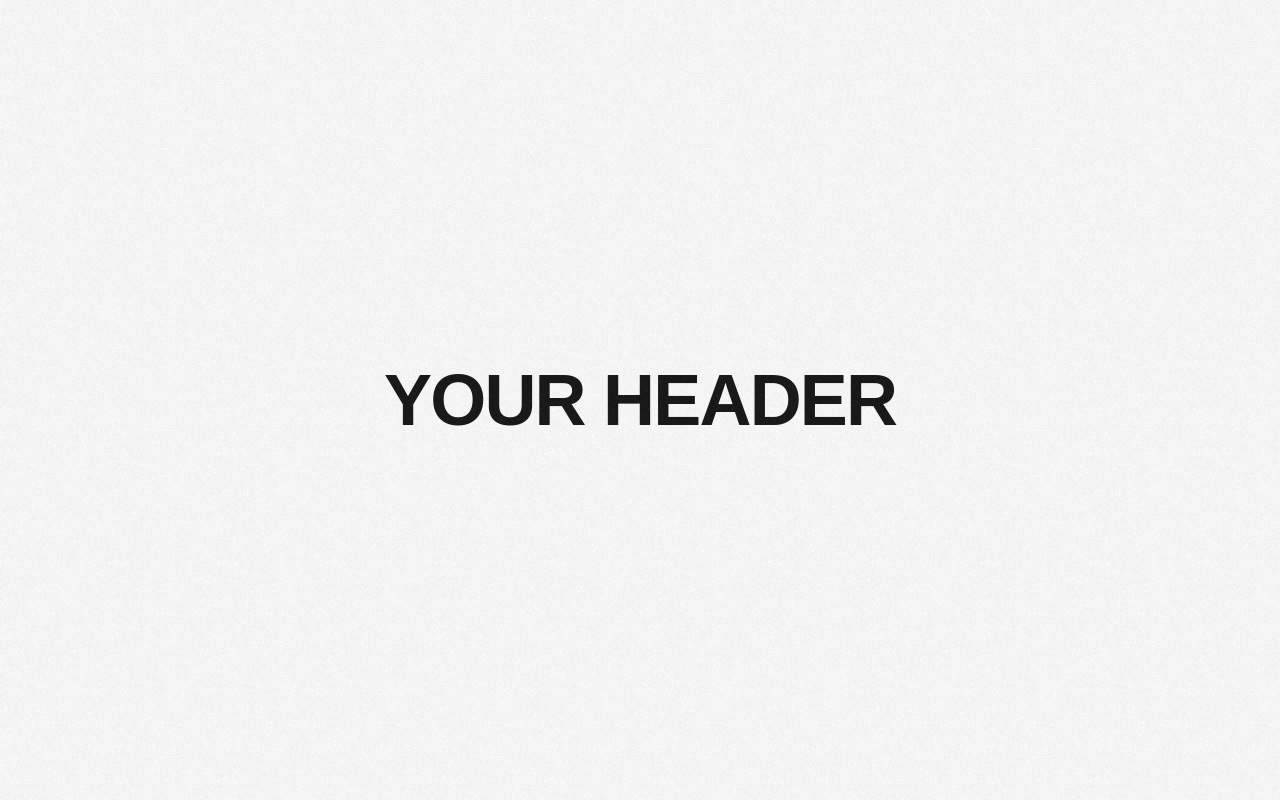
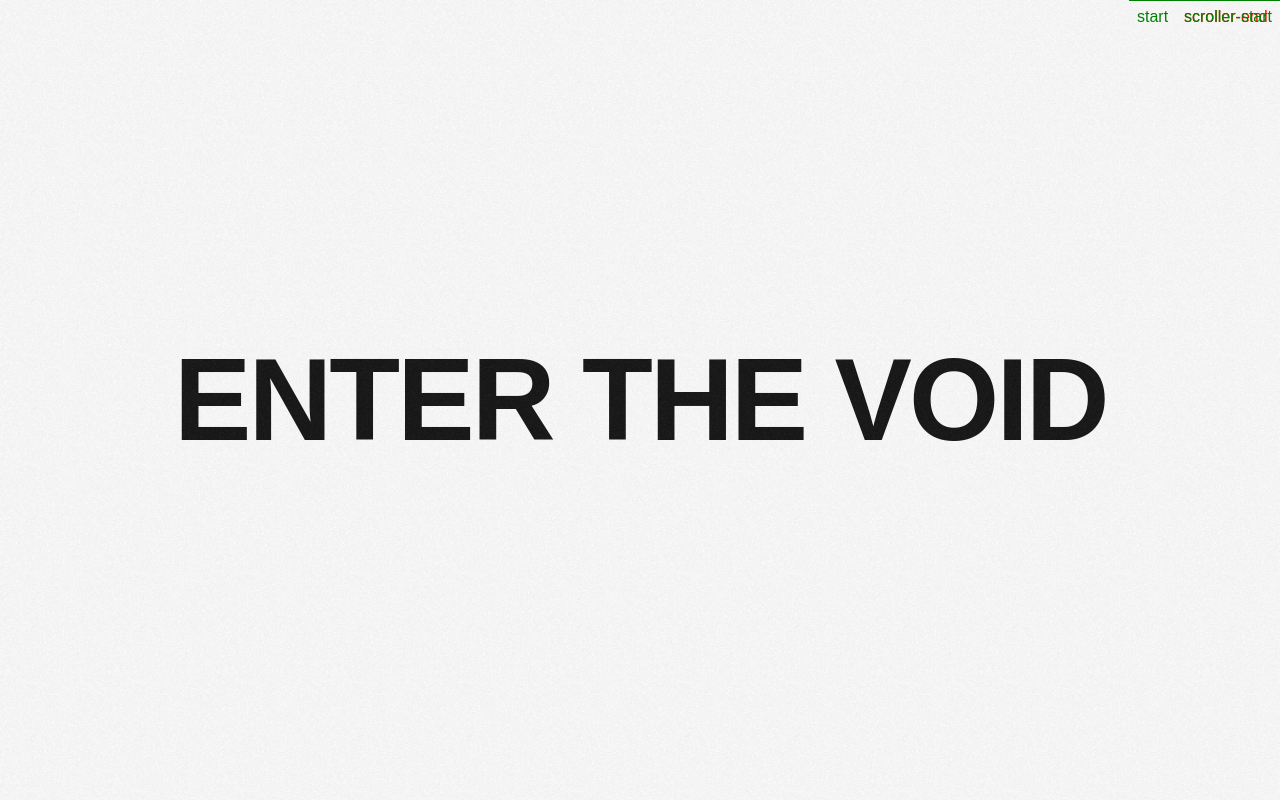
Before and after one commit to ronnielsajol/next-playground, a Next.js app: page /animate/animated-page in a window 1280 px wide. Shown: the top 800 px of the page. Built offline with nearby package versions, Linux system fonts and the light colour scheme.

Commit message:
commit hehe

```diff
--- a/app/animate/animated-page/page.tsx
+++ b/app/animate/animated-page/page.tsx
@@ -8,79 +8,76 @@ gsap.registerPlugin(ScrollTrigger);
 
 export default function Page() {
 	const root = useRef<HTMLDivElement | null>(null);
-	const heroRef = useRef<HTMLElement | null>(null);
+	const heroRef = useRef<HTMLDivElement | null>(null);
 	const h1Ref = useRef<HTMLHeadingElement | null>(null);
+	const extraBoxRef = useRef<HTMLDivElement | null>(null);
 	const nextRef = useRef<HTMLElement | null>(null);
 
 	useLayoutEffect(() => {
-		if (!root.current || !heroRef.current || !h1Ref.current || !nextRef.current) return;
+		if (!root.current || !heroRef.current || !h1Ref.current || !extraBoxRef.current) return;
 
 		const ctx = gsap.context(() => {
-			const hero = heroRef.current!;
-			const h1 = h1Ref.current!;
-			const next = nextRef.current!;
-
-			// Make sure scaling doesn't reflow layout
-			gsap.set(h1, {
-				transformOrigin: "50% 50%",
-				willChange: "transform",
+			const exp = gsap.timeline({
+				scrollTrigger: {
+					trigger: heroRef.current,
+					start: "top top",
+					end: "+=5000",
+					scrub: true,
+					markers: true,
+					pin: heroRef.current,
+				},
 			});
 
-			// If you want the hero to "hold" while the text grows, pin it:
-			gsap
-				.timeline({
-					scrollTrigger: {
-						trigger: hero,
-						start: "top top",
-						end: () => `+=${window.innerHeight * 1.2}`, // adjust feel
-						scrub: true,
-						pin: true,
-						anticipatePin: 1,
-					},
-				})
-				.to(
-					h1,
-					{
-						// this is the core: the text itself expands
-						scale: 50, // try 10–30 depending on your font/word length
-						ease: "none",
-					},
-					0
-				)
-				.to(
-					h1,
-					{
-						// optional: tighten spacing or tweak as it grows
-						letterSpacing: "-0.06em",
-						ease: "none",
-					},
-					0
-				);
+			exp.to(
+				h1Ref.current,
+				{
+					"--progress1": 1,
+					ease: "none",
+				},
+				0
+			);
 
-			// // Optional: when next section is reached, you can fade or keep it
-			// gsap.to(h1, {
-			// 	opacity: 0,
-			// 	scrollTrigger: {
-			// 		trigger: next,
-			// 		start: "top 60%",
-			// 		end: "top 20%",
-			// 		scrub: true,
-			// 	},
-			// });
+			exp.from(
+				extraBoxRef.current,
+				{
+					scaleX: 0,
+					ease: "none",
+				},
+				"-=0.4"
+			);
 		}, root);
 
 		return () => ctx.revert();
 	}, []);
 
 	return (
-		<div ref={root}>
-			<section ref={heroRef} className='relative min-h-screen overflow-hidden flex items-center justify-center bg-white'>
-				<h1 ref={h1Ref} className='text-5xl md:text-7xl font-extrabold tracking-tight text-neutral-900'>
-					YOUR HEADER
+		<div className='relative' ref={root}>
+			<section
+				ref={heroRef}
+				className='absolute w-full min-h-screen overflow-hidden flex items-center justify-center bg-white'>
+				<div
+					ref={extraBoxRef}
+					className='absolute top-0 left-0 w-full h-full bg-neutral-900  pointer-events-none'
+					style={{ transformOrigin: "50% calc(50% - var(--progress1) * 25%)", zIndex: 10 }}
+				/>
+
+				<h1
+					ref={h1Ref}
+					className='text-5xl md:text-[14.5vh] font-extrabold tracking-tight text-neutral-900 whitespace-nowrap'
+					style={{
+						transformOrigin: "48.2% 50%",
+						willChange: "transform",
+						transform: "scale(calc(1 + var(--progress1) * 50))",
+						WebkitFontSmoothing: "antialiased",
+						MozOsxFontSmoothing: "grayscale",
+						backfaceVisibility: "hidden",
+						WebkitBackfaceVisibility: "hidden",
+					}}>
+					ENTER THE VOID
 				</h1>
 			</section>
 
-			<section ref={nextRef} className='min-h-screen bg-neutral-900 text-white flex items-center justify-center'>
+			<section ref={nextRef} className='min-h-screen bg-neutral-900 text-white flex items-center justify-center '>
 				<div className='max-w-xl px-6'>
 					<h2 className='text-3xl font-semibold'>Next section</h2>
 					<p className='mt-4 text-white/80'>The hero text scaled up to fill the screen.</p>
--- a/app/globals.css
+++ b/app/globals.css
@@ -29,6 +29,7 @@
 	--dot-size: 1px;
 	--gap-size: 20px;
 	--offset: calc(var(--gap-size) / 2);
+	--progress1: 0;
 }
 
 body {
```
